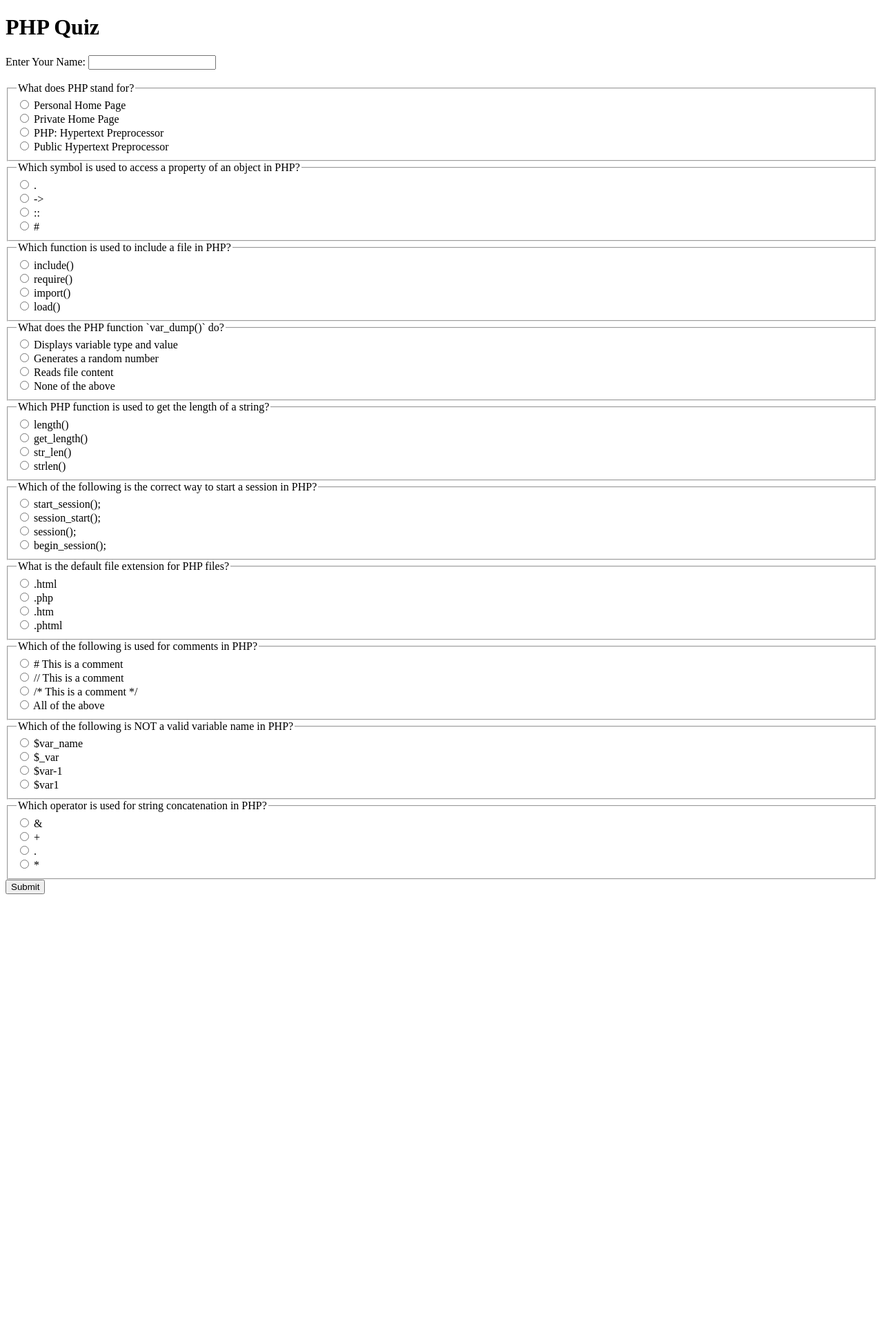
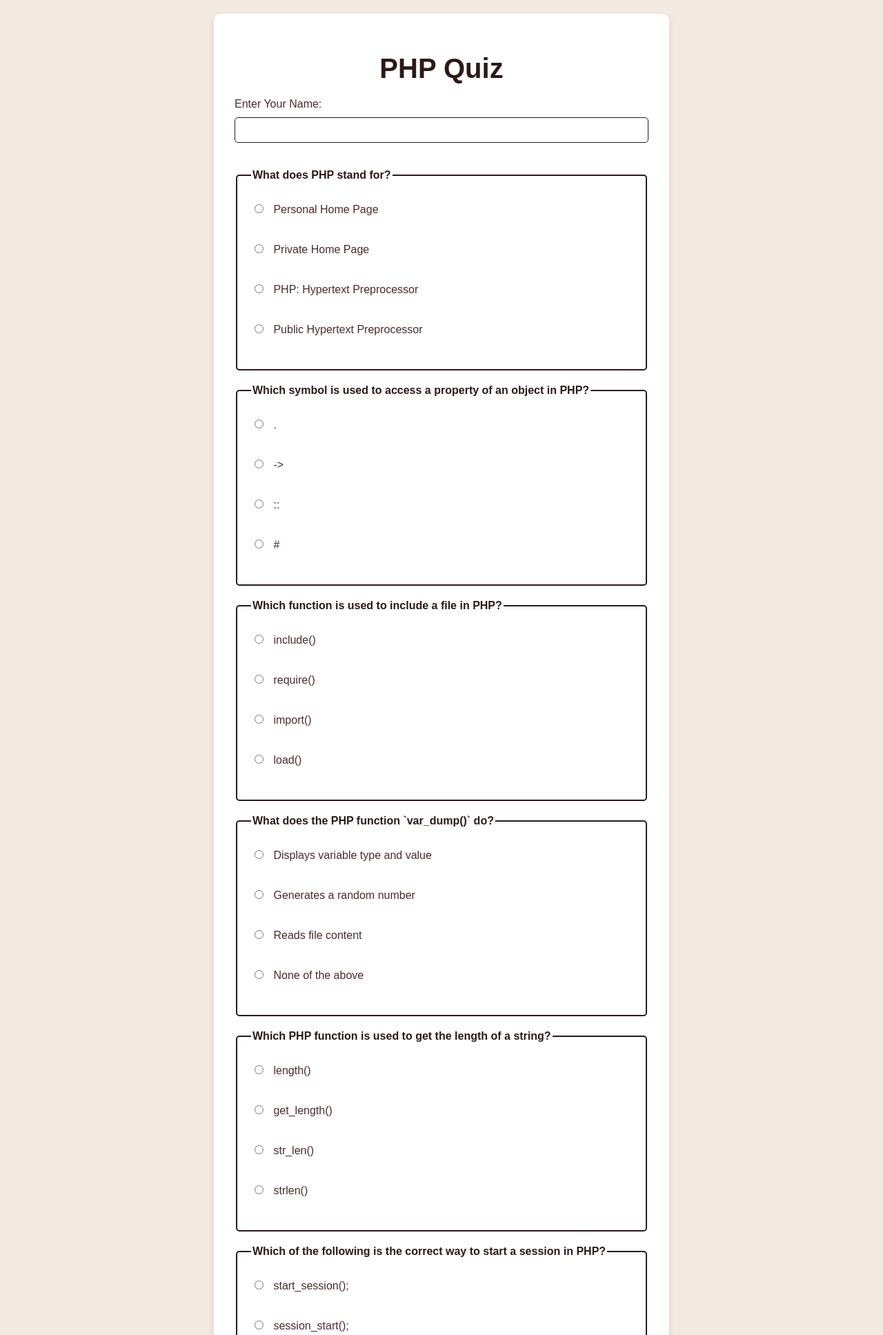
Before and after one commit to Relova-John/IT11-MATH-WEB, a PHP site: page / in a window 1280 px wide. Shown: the top 1935 px of the page at 69% size. Before the commit the page ends 1296 px from the top, so only its background shows below. Run offline with PHP 8.4, Linux system fonts and the light colour scheme.

Commit message:
Update index.php
Added design

```diff
--- a/index.php
+++ b/index.php
@@ -78,8 +78,78 @@ if ($_SERVER['REQUEST_METHOD'] == 'POST') {
         <meta charset="UTF-8">
         <meta name="viewport" content="width=device-width, initial-scale=1.0">
         <title>PHP Quiz</title>
+        <style>
+            body {
+                font-family: Arial, sans-serif;
+                background-color: #f2e9e1;
+                color: #4a2c2a;
+                margin: 0;
+                padding: 20px;
+            }
+            h1 {
+                text-align: center;
+                color: #2c1a18;
+                font-size: 2.5em;
+                margin-bottom: 20px;
+            }
+            .container {
+                background-color: #fff;
+                border-radius: 10px;
+                padding: 30px;
+                box-shadow: 0 4px 8px rgba(0, 0, 0, 0.1);
+                max-width: 600px;
+                margin: 0 auto;
+            }
+            fieldset {
+                border: 2px solid #2c1a18;
+                padding: 20px;
+                border-radius: 5px;
+                margin-bottom: 20px;
+            }
+            legend {
+                font-weight: bold;
+                color: #2c1a18;
+            }
+            label {
+                display: block;
+                margin: 10px 0;
+            }
+            input[type="radio"] {
+                margin-right: 10px;
+            }
+            input[type="text"] {
+                padding: 10px;
+                width: calc(100% - 22px);
+                margin-bottom: 20px;
+                border: 1px solid #2c1a18;
+                border-radius: 5px;
+            }
+            input[type="submit"] {
+                background-color: #2c1a18;
+                color: #fff;
+                padding: 10px 20px;
+                border: none;
+                border-radius: 5px;
+                cursor: pointer;
+            }
+            input[type="submit"]:hover {
+                background-color: #4a2c2a;
+            }
+            a {
+                color: #2c1a18;
+                text-decoration: none;
+                font-size: 1.2em;
+                display: block;
+                text-align: center;
+                margin-top: 20px;
+            }
+            a:hover {
+                color: #4a2c2a;
+            }
+        </style>
     </head>
     <body>
+        <div class="container">
             <h1>PHP Quiz</h1>
             <form method="post" action="">
                 <label for="username">Enter Your Name: </label>
@@ -98,5 +168,6 @@ if ($_SERVER['REQUEST_METHOD'] == 'POST') {
                 <?php endforeach; ?>
                 <input type="submit" value="Submit">
             </form>
+        </div>
     </body>
 </html>
```
Lines whose indentation alone changed are shown as unchanged.
